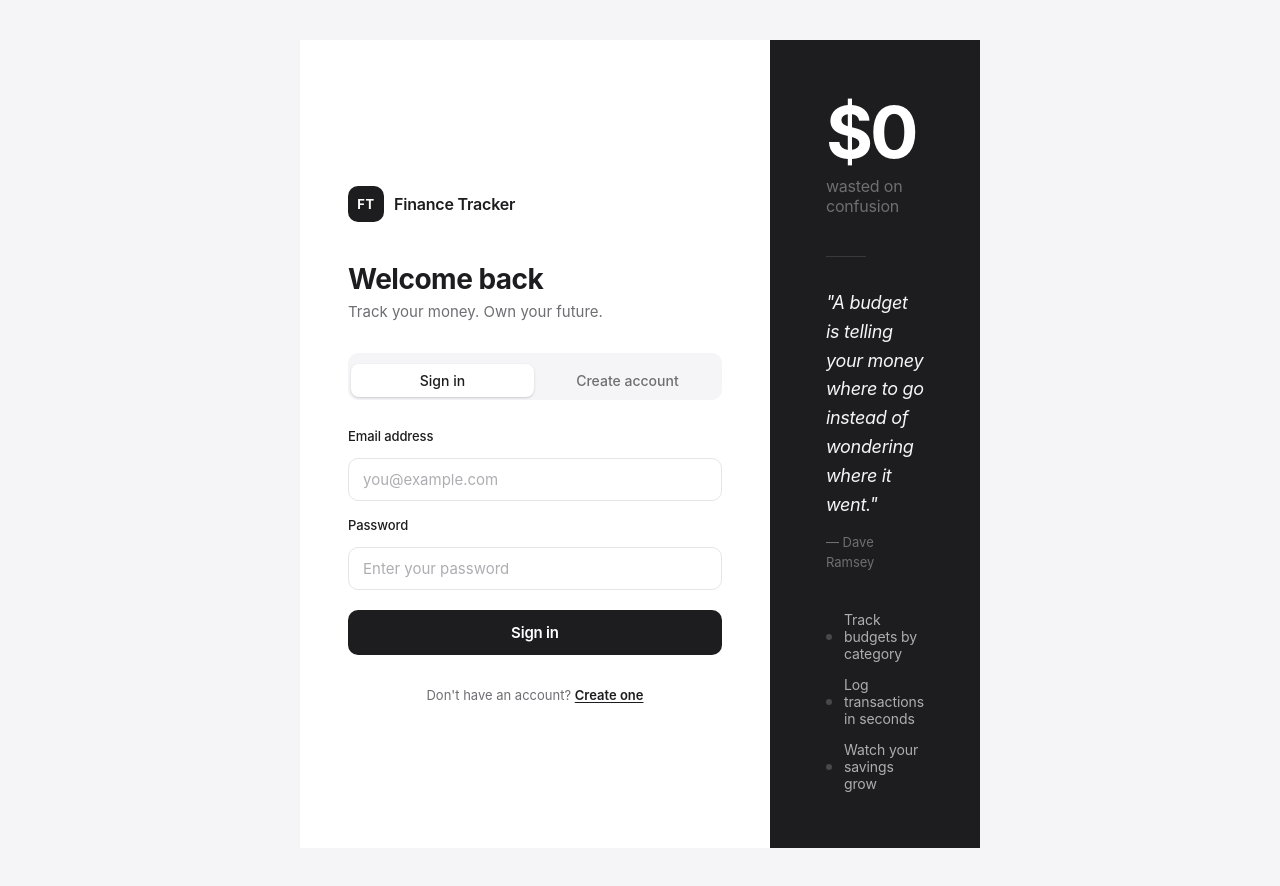
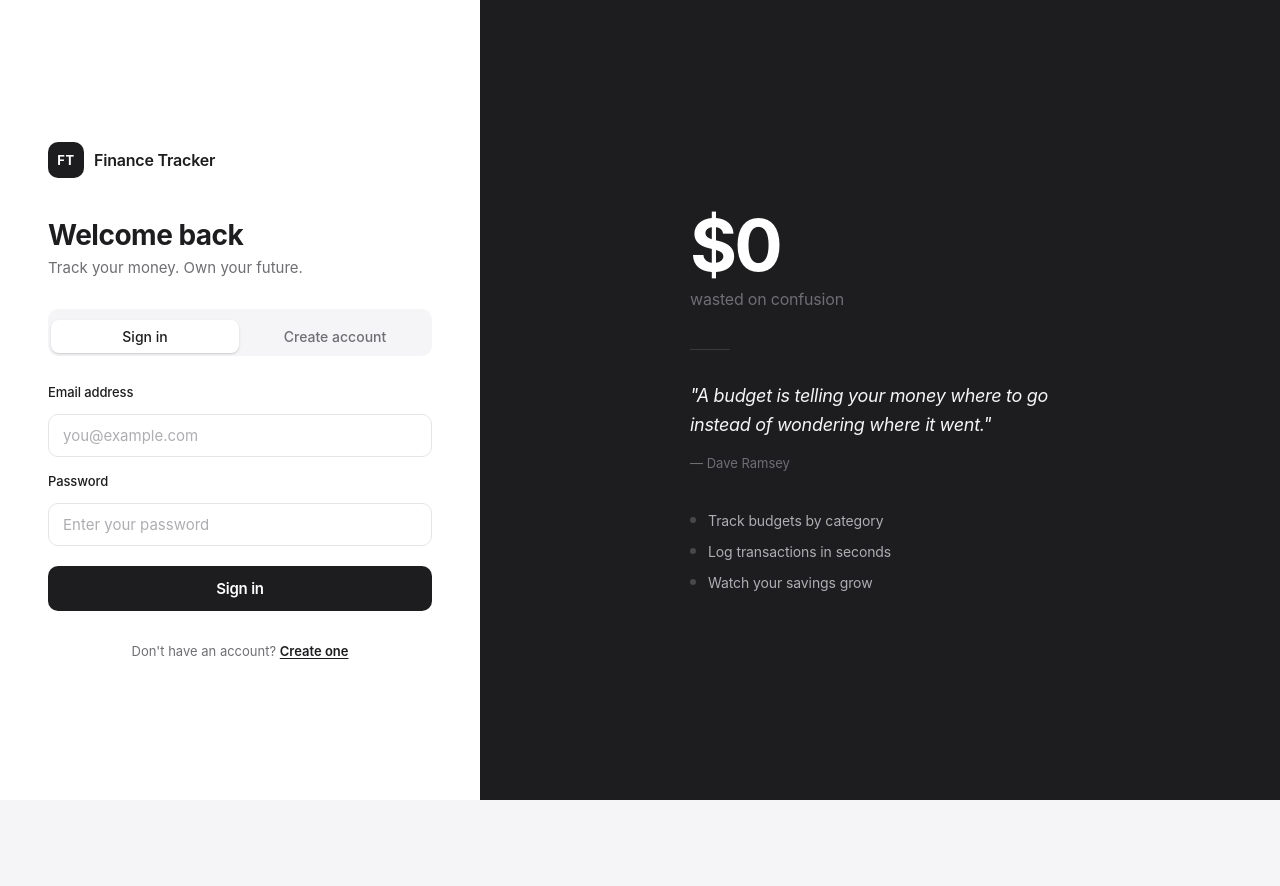
Before and after one commit to OlisaKenneth/finance-tracker-frontend, a React (Vite) app in the folder finance-tracker-frontend/: page / in a window 1280 px wide. After the commit the page ends 800 px from the top, so only its background shows below. Built offline with nearby package versions, Linux system fonts and the light colour scheme; no server answers; the HTML template or start-up script is replaced by a standard one.

Commit message:
Fix auth page full width layout using :has selector

```diff
--- a/finance-tracker-frontend/src/Auth.jsx
+++ b/finance-tracker-frontend/src/Auth.jsx
@@ -1,12 +1,30 @@
-import { useState } from "react";
+import { useState, useEffect } from "react";
 
 const API_BASE = "https://finance-tracker-production-1547.up.railway.app";
 
 export default function Auth({ onLogin }) {
-    const [mode, setMode] = useState("login"); // "login" or "register"
+    const [mode, setMode] = useState("login");
     const [form, setForm] = useState({ name: "", email: "", password: "", role: "USER" });
     const [error, setError] = useState("");
     const [loading, setLoading] = useState(false);
+
+    // break out of #root max-width constraint while on auth page
+    useEffect(() => {
+        const root = document.getElementById("root");
+        if (root) {
+            root.style.maxWidth = "100%";
+            root.style.padding = "0";
+            root.style.margin = "0";
+        }
+        return () => {
+            // restore when leaving auth page
+            if (root) {
+                root.style.maxWidth = "";
+                root.style.padding = "";
+                root.style.margin = "";
+            }
+        };
+    }, []);
 
     const handleChange = (e) => {
         setForm({ ...form, [e.target.name]: e.target.value });
@@ -39,11 +57,9 @@ export default function Auth({ onLogin }) {
             }
 
             if (mode === "login") {
-                // login returns the token directly as a string
                 localStorage.setItem("token", data);
                 onLogin();
             } else {
-                // register succeeded — switch to login
                 setMode("login");
                 setForm({ name: "", email: form.email, password: "", role: "USER" });
                 setError("");
@@ -130,10 +146,8 @@ export default function Auth({ onLogin }) {
                         />
                     </div>
 
-                    {/* Error message */}
                     {error && <div className="auth-error">{error}</div>}
 
-                    {/* Submit */}
                     <button
                         className="auth-submit"
                         onClick={handleSubmit}
@@ -159,7 +173,7 @@ export default function Auth({ onLogin }) {
                 </p>
             </div>
 
-            {/* Right panel — decorative */}
+            {/* Right panel */}
             <div className="auth-panel">
                 <div className="auth-panel-content">
                     <div className="auth-panel-stat">
--- a/finance-tracker-frontend/src/index.css
+++ b/finance-tracker-frontend/src/index.css
@@ -15,6 +15,13 @@ body {
     max-width: 720px;
     margin: 0 auto;
     padding: 40px 20px;
+}
+
+#root:has(.auth-page) {
+    max-width: 100vw;
+    margin: 0;
+    padding: 0;
+    width: 100%;
 }
 
 h2 {
```
